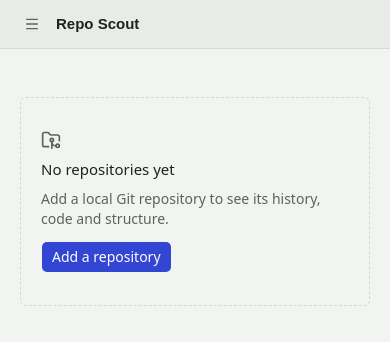
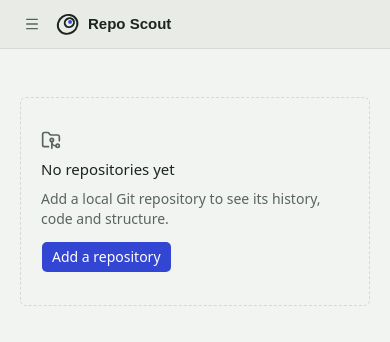
Before and after one commit to KhaledSaeed18/repo-scout, a React (Vite) app in the folder frontend/: page / in a window 390 px wide. Shown: the top 342 px of the page. Built offline with nearby package versions, Linux system fonts and the light colour scheme; no server answers.

Commit message:
feat(frontend): draw the new mark in the sidebar and mobile header

```diff
--- a/frontend/src/App.tsx
+++ b/frontend/src/App.tsx
@@ -2,6 +2,7 @@ import { Menu, X } from 'lucide-react'
 import { Suspense, useEffect, useState } from 'react'
 import { Outlet, useLocation } from 'react-router-dom'
 import { Button } from '@/components/ui'
+import BrandMark from './components/BrandMark'
 import ErrorBoundary from './components/ErrorBoundary'
 import RepoProvider from './components/RepoProvider'
 import Sidebar from './components/Sidebar'
@@ -47,6 +48,7 @@ export default function App() {
             <Button variant="ghost" size="icon" aria-label="Open menu" onClick={() => setMenuOpen(true)}>
               {menuOpen ? <X /> : <Menu />}
             </Button>
+            <BrandMark className="size-6" />
             <span className="font-heading font-semibold">Repo Scout</span>
           </header>
           <main className="flex-1 overflow-y-auto">
--- /dev/null
+++ b/frontend/src/components/BrandMark.tsx
@@ -0,0 +1,18 @@
+import { cn } from '@/lib/utils'
+
+/**
+ * The Repo Scout mark at interface sizes (32px and below), using the
+ * two-contour cut from brand/mark-small.svg. Rings follow the text color and
+ * the summit uses the primary color, so it adapts to both themes.
+ */
+export default function BrandMark({ className }: { className?: string }) {
+  return (
+    <svg viewBox="0 0 64 64" className={cn('size-7 shrink-0', className)} aria-hidden>
+      <g fill="none" stroke="currentColor" strokeWidth="5.2">
+        <ellipse cx="31" cy="33" rx="26.95" ry="24.5" transform="rotate(-35 31 33)" />
+        <ellipse cx="35.6" cy="28.4" rx="12.65" ry="11.5" transform="rotate(-35 35.6 28.4)" />
+      </g>
+      <circle cx="37.43" cy="26.57" r="5" fill="var(--primary)" />
+    </svg>
+  )
+}
--- a/frontend/src/components/Sidebar.tsx
+++ b/frontend/src/components/Sidebar.tsx
@@ -17,6 +17,7 @@ import {
 import { NavLink } from 'react-router-dom'
 import { cn } from '@/lib/utils'
 import ActiveJobs from './ActiveJobs'
+import BrandMark from './BrandMark'
 import RepoSwitcher from './RepoSwitcher'
 
 interface NavItem {
@@ -82,22 +83,11 @@ function Item({ item, onNavigate }: { item: NavItem; onNavigate?: () => void })
   )
 }
 
-/** Compass glyph drawn in theme colors. */
-function Mark() {
-  return (
-    <svg viewBox="0 0 24 24" className="size-6" aria-hidden>
-      <circle cx="12" cy="12" r="10" fill="none" stroke="currentColor" strokeWidth="1.75" />
-      <path d="M16.5 7.5 13.4 13.4 7.5 16.5l3.1-5.9z" fill="var(--primary)" />
-      <circle cx="12" cy="12" r="1.25" fill="var(--sidebar)" />
-    </svg>
-  )
-}
-
 export default function Sidebar({ onNavigate }: { onNavigate?: () => void }) {
   return (
     <div className="flex h-full flex-col gap-5 overflow-y-auto px-3 py-4">
       <div className="flex items-center gap-2 px-2.5">
-        <Mark />
+        <BrandMark />
         <span className="font-heading text-lg font-semibold tracking-tight">Repo Scout</span>
       </div>
 
```
